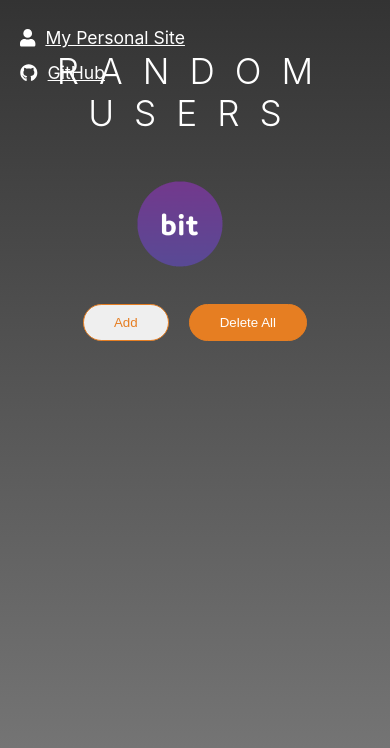
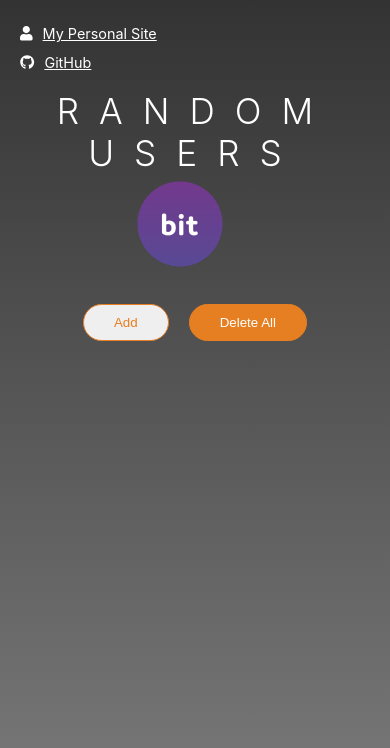
Before and after one commit to PeretzRon/bit-dev-exercise, a React (Create React App) app: page / in a window 390 px wide. Shown: the top 748 px of the page. Built offline with nearby package versions, Linux system fonts and the light colour scheme.

Commit message:
Fix bugs in UI for mobile device

```diff
--- a/src/components/Header/Header.js
+++ b/src/components/Header/Header.js
@@ -11,7 +11,7 @@ const Header = () => {
                 <a href='https://ron-peretz.web.app/' rel="noopener noreferrer" target='_blank' ><FontAwesomeIcon className={classes.Icon} icon={icon.faUser}/>My Personal Site</a>
                 <a href='https://github.com/PeretzRon/bit-dev-exercise' rel="noopener noreferrer" target='_blank'><FontAwesomeIcon className={classes.Icon}   icon={icons.faGithub}My Personal Site/>GitHub</a>
             </div>
-            <h1 className={classes.Title}>Random Users</h1>
+            <h1 className={classes.Title}>Random <br/> Users</h1>
             <img className={classes.Logo} src={require('../../resources/bit.png')} alt='logo'/>
         </header>
     )
--- a/src/components/Header/Header.module.css
+++ b/src/components/Header/Header.module.css
@@ -40,9 +40,10 @@
     color: #fff;
 }
 
-@media only screen and (max-width: 600px) {
+@media only screen and (max-width: 700px) {
     .Title {
         font-size: 2.2rem;
+        transform: translateY(40px);
     }
 
     .Header {
@@ -52,4 +53,16 @@
     .Logo {
         margin-top: 10px;
     }
+
+    .MyInfo {
+        font-size: 0.9rem;
+    }
+
 }
+
+@media only screen and (max-width: 330px) {
+    .Title {
+        font-size: 1.5rem;
+        transform: translateY(40px);
+    }
+}
--- a/src/components/User/User.module.css
+++ b/src/components/User/User.module.css
@@ -43,3 +43,12 @@
     align-self: center;
 
 }
+
+
+@media only screen and (max-width: 499px) {
+    .User {
+        width: 200px;
+
+    }
+
+}
```
